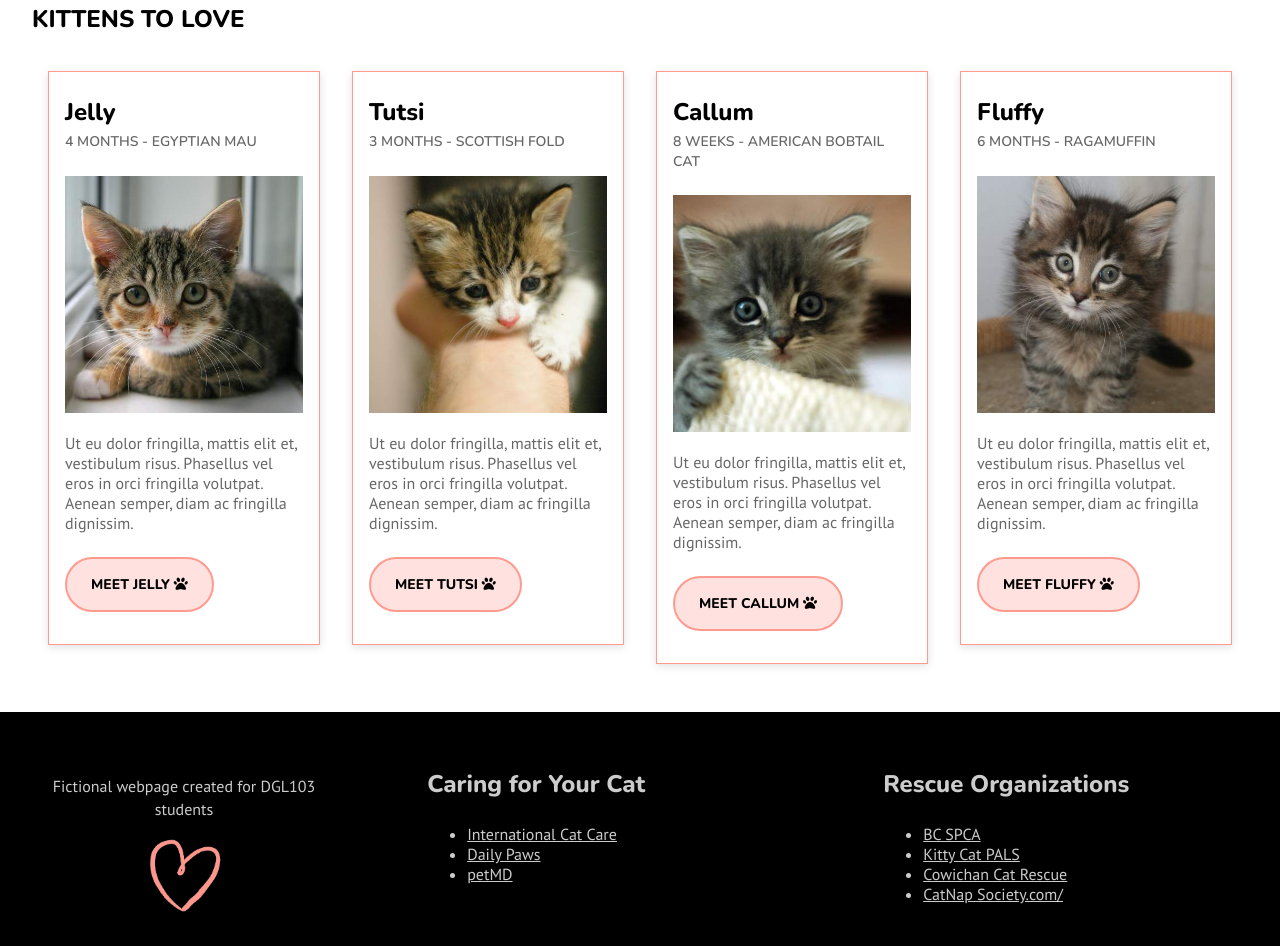
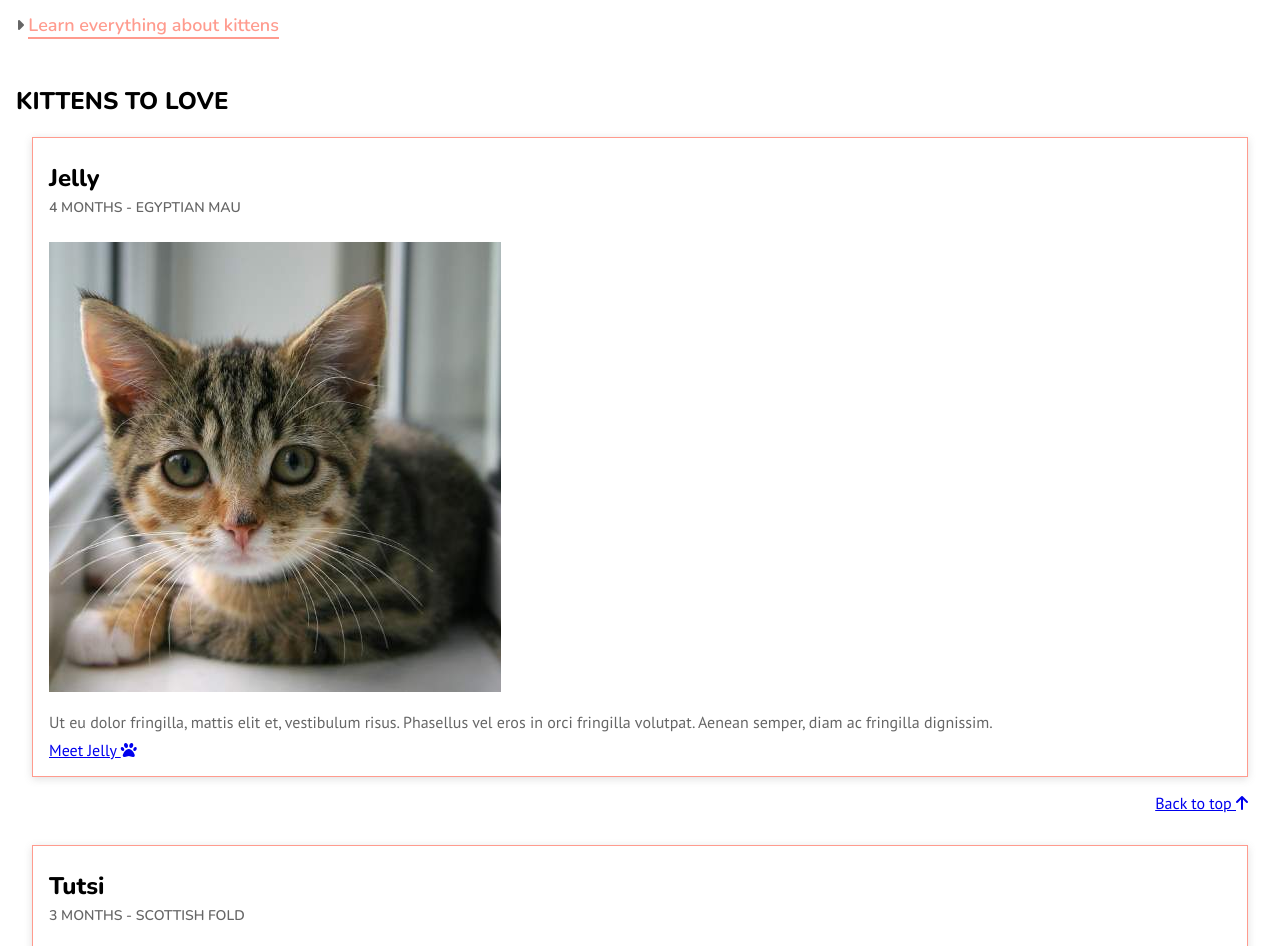
Before and after one commit to nic-dgl103/w23-exercise-9, a plain HTML site: page index.html in a window 1280 px wide. Shown: the part 502-1448 px from the top of the page. Drawn offline with nearby package versions, Linux system fonts and the light colour scheme.

Commit message:
mobile code

```diff
--- a/index.html
+++ b/index.html
@@ -22,14 +22,9 @@
 
   <main>
     <section class="about">
-      <div class="logo">
         <img src="images/logo.png" alt="Kitten Love logo">
-      </div>
 
-      <div class="content">
-        <p class="intro">Excepteur sint occaecat cupidatat non proident, sunt in culpa qui officia deserunt mollit anim
-          id
-          est laborum.</p>
+        <p>Excepteur sint occaecat cupidatat non proident, sunt in culpa qui officia deserunt mollit anim id est laborum.</p>
         <p>Lorem ipsum dolor sit amet, consectetur adipisicing elit, sed do eiusmod tempor incididunt ut labore et
           dolore
           magna aliqua. Ut enim ad minim veniam, quis nostrud exercitation ullamco laboris nisi ut aliquip ex ea commodo
@@ -42,13 +37,11 @@
         </p>
         <i class="fa-solid fa-caret-right"></i> <a class="text-link" href="https://en.wikipedia.org/wiki/Kitten"
           target="_blank">Learn everything about kittens</a>
-      </div>
     </section>
     <section class="kittens">
       <h2>Kittens to love</h2>
-      <div class="container">
-        <div class="card-group">
-          <article class="card" id="jelly">
+
+          <article>
             <h3>Jelly</h3>
             <p class="subtitle">4 months - Egyptian Mau</p>
             <figure>
@@ -62,9 +55,8 @@
           <div class="back-to-top">
             <a href="#top">Back to top <i class="fa-solid fa-arrow-up"></i></a>
           </div>
-        </div>
-        <div class="card-group">
-          <article class="card" id="tutsi">
+
+          <article>
             <h3>Tutsi</h3>
             <p class="subtitle">3 months - Scottish Fold</p>
             <figure>
@@ -78,9 +70,8 @@
           <div class="back-to-top">
             <a href="#top">Back to top <i class="fa-solid fa-arrow-up"></i></a>
           </div>
-        </div>
-        <div class="card-group">
-          <article class="card" id="callum">
+
+          <article>
             <h3>Callum</h3>
             <p class="subtitle">8 weeks - American Bobtail Cat</p>
             <figure>
@@ -94,9 +85,8 @@
           <div class="back-to-top">
             <a href="#top">Back to top <i class="fa-solid fa-arrow-up"></i></a>
           </div>
-        </div>
-        <div class="card-group">
-          <article class="card" id="fluffy">
+
+          <article>
             <h3>Fluffy</h3>
             <p class="subtitle">6 months - Ragamuffin</p>
             <figure>
@@ -110,13 +100,11 @@
           <div class="back-to-top">
             <a href="#top">Back to top <i class="fa-solid fa-arrow-up"></i></a>
           </div>
-        </div>
-      </div>
+
     </section>
   </main>
 
   <footer>
-    <div class="rescue">
       <h3>Rescue Organizations</h3>
       <ul>
         <li><a href="https://spca.bc.ca/about-us/locations/" target="_blank">BC SPCA</a></li>
@@ -124,16 +112,13 @@
         <li><a href="https://www.cowichancatrescue.org" target="_blank">Cowichan Cat Rescue</a></li>
         <li><a href="https://www.catnapsociety.com/" target="_blank">CatNap Society.com/</a></li>
       </ul>
-    </div>
 
-    <div class="care">
       <h3>Caring for Your Cat</h3>
       <ul>
         <li><a href="https://icatcare.org/" target="_blank">International Cat Care</a></li>
         <li><a href="https://www.dailypaws.com/" target="_blank">Daily Paws</a></li>
         <li><a href="https://www.petmd.com/" target="_blank">petMD</a></li>
       </ul>
-    </div>
 
     <div class="disclaimer">
       <p>Fictional webpage created for DGL103 students</p>
--- a/style.css
+++ b/style.css
@@ -55,12 +55,6 @@ h3 {
   margin: 4px 0 24px;
 }
 
-.intro {
-  font-family: 'Nunito', sans-serif;
-  font-size: 2rem;
-  color: black;
-}
-
 p {
   line-height: 1.4;
 }
@@ -78,55 +72,28 @@ a.text-link {
   margin: 0 16px 32px 0;
 }
 
-.back-to-top a {
-  font-family: 'Nunito', sans-serif;
-  color: #ff9b8e;
-  text-decoration: none;
-  font-size: 1.4rem;
-  border-bottom: 2px solid #ff9b8e;
-}
+/* ABOUT SECTION */
 
-/* ABOUT */
-
-.about .logo {
-  text-align: center;
-  margin-top: 32px;
-}
 
 /* KITTEN CARDS */
 
-.kittens .card {
+.kittens article {
   border: 1px solid #ff9b8e;
   padding: 16px;
   margin: 16px;
   box-shadow: rgba(99, 99, 99, 0.2) 0px 2px 8px 0px;
 }
 
-.kittens .card h3 {
+.kittens article h3 {
   margin: 8px 0 0;
 }
 
-.kittens .card figure {
+.kittens article figure {
   margin: 0;
 }
 
-.kittens .card figcaption {
+.kittens article figcaption {
   margin: 16px 0 8px;
-}
-
-.kittens .card a {
-  background-color: #ff9b8e49;
-  border: 2px solid #ff9b8e;
-  padding: 16px 24px;
-  color: black;
-  text-transform: uppercase;
-  display: inline-block;
-  text-decoration: none;
-  border-radius: 32px;
-  font-family: 'Nunito', sans-serif;
-  font-weight: 800;
-  font-size: 1.4rem;
-  margin: 16px 0;
 }
 
 /* FOOTER */
@@ -142,86 +109,3 @@ footer h3,
 footer a {
   color: rgba(256, 256, 256, .8);
 }
-
-footer .disclaimer {
-  text-align: center;
-  margin-top: 32px;
-}
-
-footer .disclaimer img {
-  width: 100px;
-  margin: 0;
-}
-
-
-/* Medium devices (ipads, 768px and up) */
-@media only screen and (min-width: 768px) {
-  header,
-  main {
-    padding: 0 32px;
-  }
-
-  .about {
-    display: flex;
-    flex-direction: row-reverse;
-    margin-top: 16px;
-  }
-
-  .about .content {
-    width: 70%;
-  }
-
-  .kittens .container {
-    display: flex;
-    flex-wrap: wrap;
-  }
-
-  .kittens .card-group {
-    width: 50%;
-  }
-
-  .back-to-top {
-    display: none;
-  }
-
-  footer {
-    padding: 32px;
-    display: flex;
-    flex-wrap: wrap;
-    justify-content: center;
-  }
-
-  footer .rescue,
-  footer .care {
-    width: 40%;
-  }
-}
-
-/* Large devices (small laptops, 1024px and up) */
-@media only screen and (min-width: 1024px) {
-  .about {
-    justify-content: center;
-  }
-  .about .content {
-    width: 50%;
-  }
-  .kittens .card-group {
-    width: 25%;
-  }
-
-  footer {
-    flex-wrap: nowrap;
-    flex-direction: row-reverse;
-    justify-content: space-between;
-  }
-
-  footer .rescue,
-  footer .care {
-    width: 30%;
-  }
-
-  footer .disclaimer {
-    width: 25%;
-    margin-top: 15px;
-  }
-}
```
Also changed, not shown: 1 other file.
